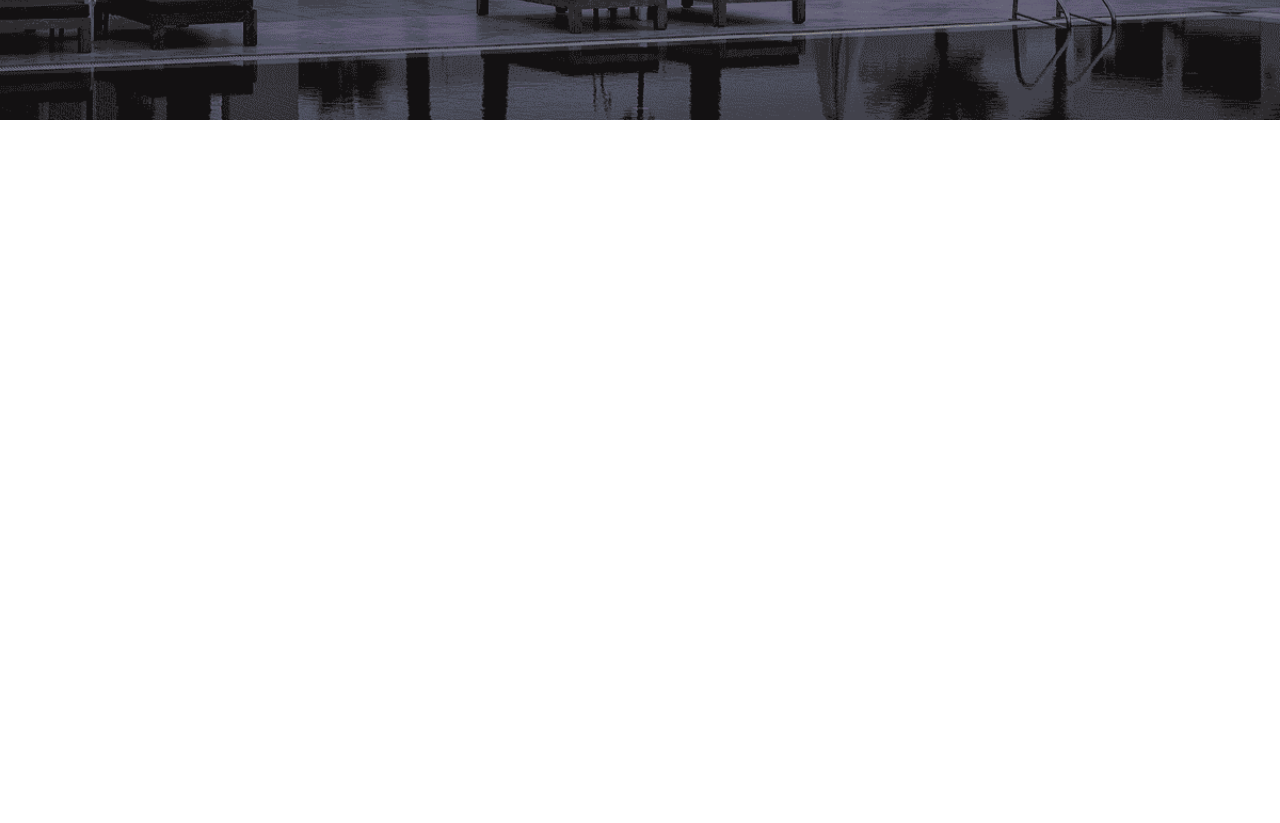
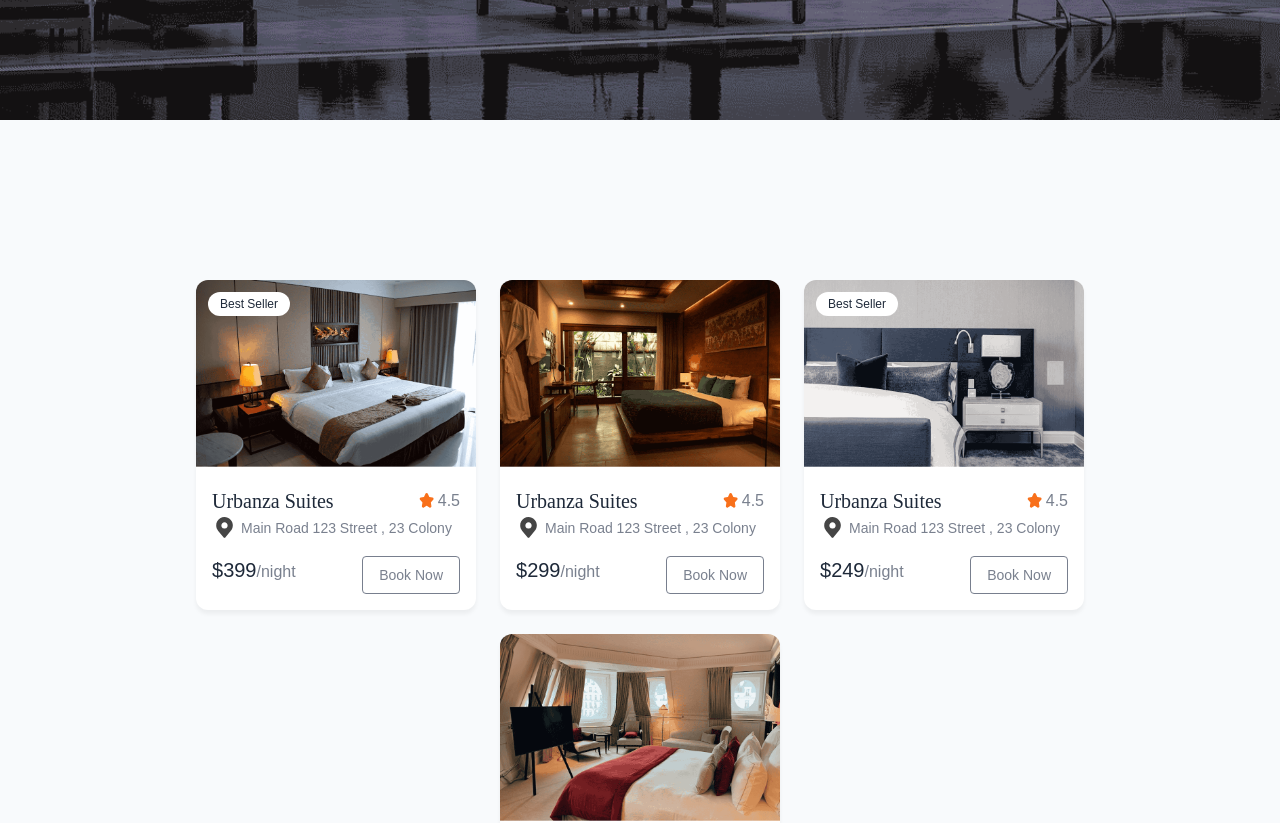
Before and after one commit to 01110011suhail/Rooomy, a React (Vite) app in the folder client/: page / in a window 1280 px wide. Shown: the part 680-1503 px from the top of the page. Before the commit the page ends 800 px from the top, so only its background shows below. Built offline with nearby package versions, Linux system fonts and the light colour scheme; no server answers.

Commit message:
Hotel_card updates

```diff
--- /dev/null
+++ b/client/src/components/FeaturedDestination.jsx
@@ -0,0 +1,17 @@
+import React from 'react'
+import HotelCard from './HotelCard'
+import { roomsDummyData } from '../assets/assets'
+
+const FeaturedDestination = () => {
+  return (
+    <div className='flex flex-col item-center px-6 md:px-16 lg:px-24 bg-slate-50 py-20'>
+        <div className='flex flex-wrap items-center justify-center gap-6 mt-20'>
+            {roomsDummyData.slice(0,4).map((room,index)=>(
+                <HotelCard  key={room._id} room={room} index={index}/>
+            ))}
+        </div>
+    </div>
+  )
+}
+
+export default FeaturedDestination
--- a/client/src/components/HotelCard.jsx
+++ b/client/src/components/HotelCard.jsx
@@ -4,8 +4,9 @@
 
 const HotelCard = ({room, index}) => {
   return (
-    <Link to={'/rooms/' +room._id} onClick={()=> scrollTo(0,0)} key={room._id}>
-        <img src={room.images[0]} alt='' className='relative max-w-70 w-full rounded-xl overflow-hidden bg-white text-gray-500/90 shadow-[0px_4px_4px_rgba(0,0,0,0.05)]'/>
+    <Link to={'/rooms/' +room._id} onClick={()=> scrollTo(0,0)} key={room._id}
+    className='relative max-w-70 w-full rounded-xl overflow-hidden bg-white text-gray-500/90 shadow-[0px_4px_4px_rgba(0,0,0,0.05)]'>
+        <img src={room.images[0]} alt='' />
        {index %2 ===0 && <p className='px-3 py-1 absolute top-3 left-3 text-xs bg-white text-gray-800 font-medium rounded-full'>Best Seller</p> }
         <div className='p-4 pt-5'>
             <div className='flex items-center justify-between'>
--- a/client/src/pages/Home.jsx
+++ b/client/src/pages/Home.jsx
@@ -1,11 +1,13 @@
 import React from 'react'
 import Hero from '../components/Hero'
 import Navbar from '../components/navbar.jsx'
+import FeaturedDestination from '../components/FeaturedDestination.jsx'
 
 const Home = () => {
   return (
     <>
         <Hero />
+        <FeaturedDestination />
     </>
   )
 }
```
